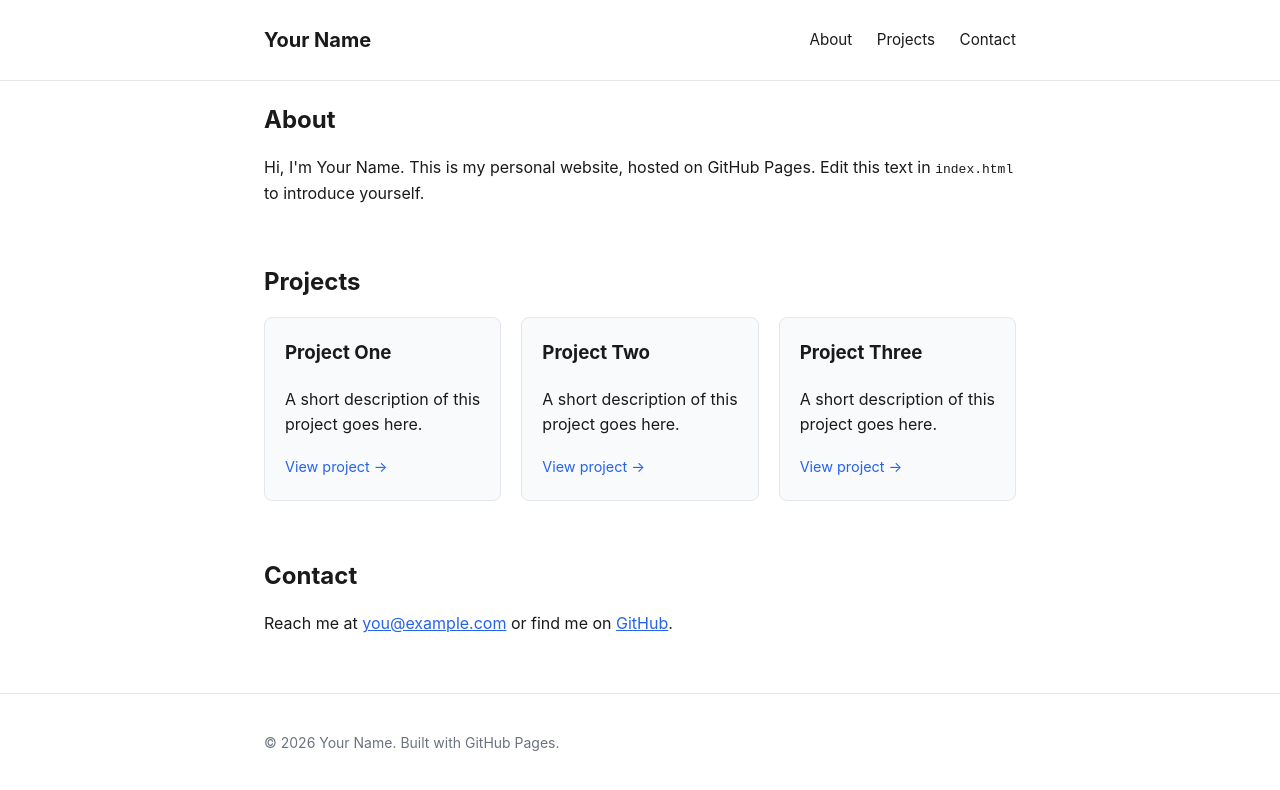
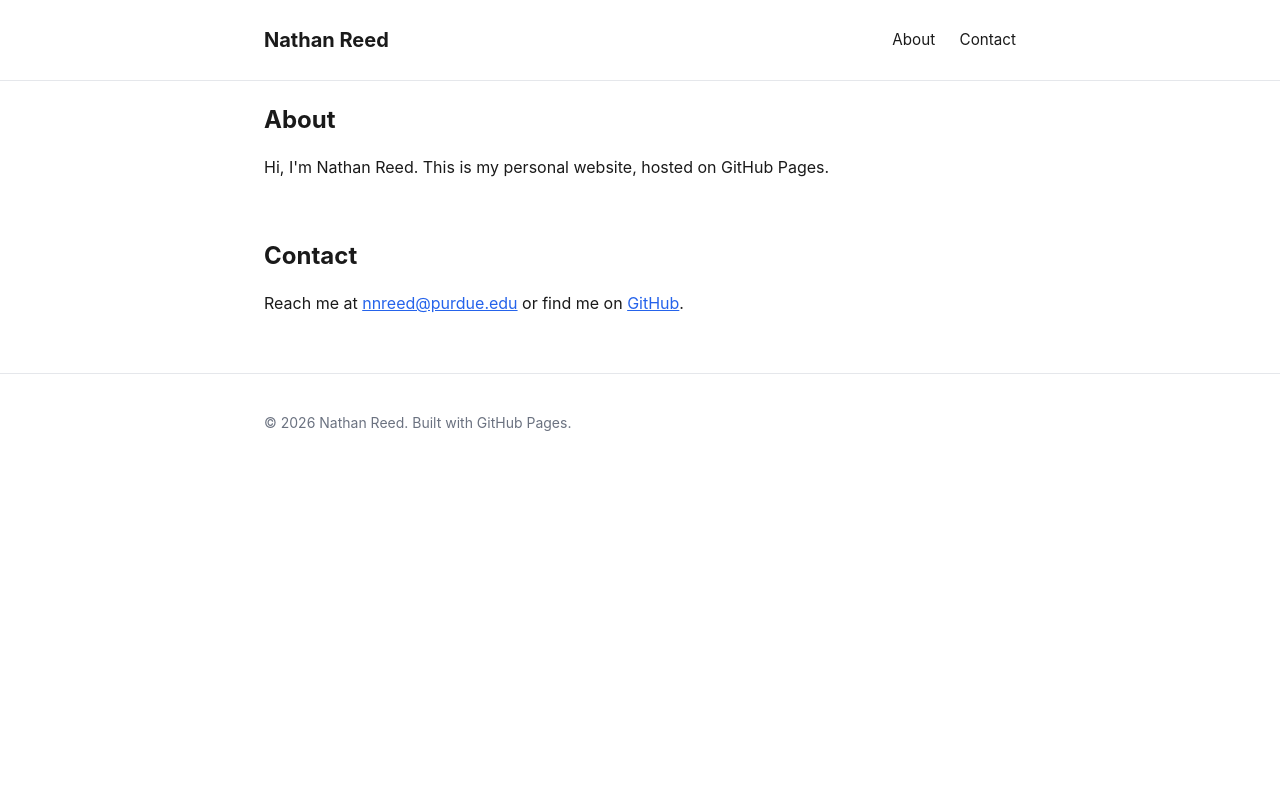
Before and after one commit to mapreader4/mapreader4.github.io, a plain HTML site: page index.html in a window 1280 px wide. Drawn offline with Linux system fonts and the light colour scheme.

Commit message:
Add name and contact info, remove placeholder projects
Co-Authored-By: Claude Sonnet 5 <noreply@anthropic.com>

```diff
--- a/index.html
+++ b/index.html
@@ -3,16 +3,15 @@
 <head>
   <meta charset="UTF-8">
   <meta name="viewport" content="width=device-width, initial-scale=1.0">
-  <title>Your Name</title>
+  <title>Nathan Reed</title>
   <link rel="stylesheet" href="css/style.css">
 </head>
 <body>
   <header class="site-header">
     <div class="container">
-      <h1 class="site-title">Your Name</h1>
+      <h1 class="site-title">Nathan Reed</h1>
       <nav class="site-nav">
         <a href="#about">About</a>
-        <a href="#projects">Projects</a>
         <a href="#contact">Contact</a>
       </nav>
     </div>
@@ -22,36 +21,14 @@
     <section id="about">
       <h2>About</h2>
       <p>
-        Hi, I'm Your Name. This is my personal website, hosted on GitHub Pages.
-        Edit this text in <code>index.html</code> to introduce yourself.
+        Hi, I'm Nathan Reed. This is my personal website, hosted on GitHub Pages.
       </p>
-    </section>
-
-    <section id="projects">
-      <h2>Projects</h2>
-      <div class="project-grid">
-        <article class="project-card">
-          <h3>Project One</h3>
-          <p>A short description of this project goes here.</p>
-          <a href="#">View project &rarr;</a>
-        </article>
-        <article class="project-card">
-          <h3>Project Two</h3>
-          <p>A short description of this project goes here.</p>
-          <a href="#">View project &rarr;</a>
-        </article>
-        <article class="project-card">
-          <h3>Project Three</h3>
-          <p>A short description of this project goes here.</p>
-          <a href="#">View project &rarr;</a>
-        </article>
-      </div>
     </section>
 
     <section id="contact">
       <h2>Contact</h2>
       <p>
-        Reach me at <a href="mailto:you@example.com">you@example.com</a> or find me on
+        Reach me at <a href="mailto:nnreed@purdue.edu">nnreed@purdue.edu</a> or find me on
         <a href="https://github.com/mapreader4" target="_blank" rel="noopener">GitHub</a>.
       </p>
     </section>
@@ -59,7 +36,7 @@
 
   <footer class="site-footer">
     <div class="container">
-      <p>&copy; 2026 Your Name. Built with GitHub Pages.</p>
+      <p>&copy; 2026 Nathan Reed. Built with GitHub Pages.</p>
     </div>
   </footer>
 </body>
```
